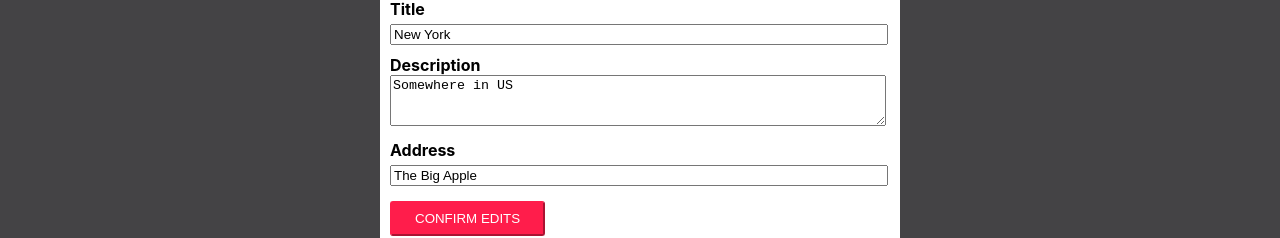
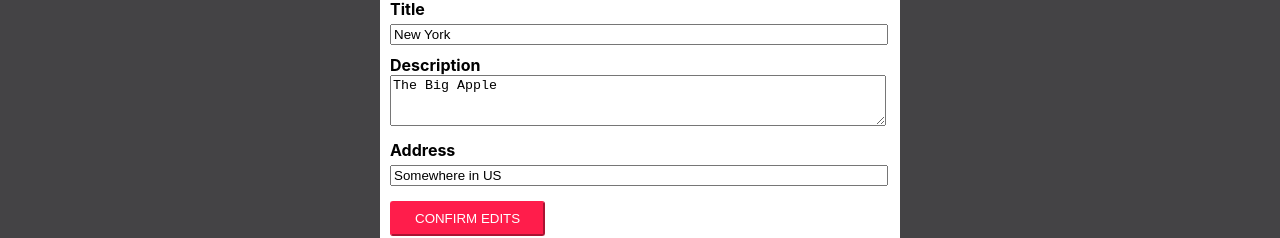
Before and after one commit to G3nK3n/MERN_Projects, a React (Create React App) app in the folder react-login/: page /addplaces/u1 in a window 1280 px wide. Shown: the part 151-389 px from the top of the page. Built offline with nearby package versions, Linux system fonts and the light colour scheme.

Commit message:
Fixed EditPlace Form

```diff
--- a/react-login/src/Components/Places/EditPlace.js
+++ b/react-login/src/Components/Places/EditPlace.js
@@ -1,4 +1,4 @@
-import React, { useState } from "react";
+import React, { useEffect, useState } from "react";
 import classes from './EditPlace.module.css';
 
 import { useParams } from "react-router-dom";
@@ -9,9 +9,51 @@ import Forms from 'react-bootstrap/Form';
 
 const EditPlace = () => {
 
-
     const [form, setForm] = useState({})
     const [errors, setErrors] = useState({})
+
+    const placeId = useParams().placeid;
+
+    const DUMMY_PLACES=[
+        {
+            id: 'p1',
+            place: 'New York',
+            address: 'Somewhere in US',
+            description:  'The Big Apple',
+            creator: 'u1'
+        },
+        {
+            id: 'p2',
+            place: 'Montreal',
+            address: 'Somewhere in Canada',
+            description: 'Home of Poutine',
+            creator: 'u2'
+        }
+        //DOES NOT WORK YET WITH MULTIPLE PLACE ID WITH SAME CREATOR
+
+        // {
+        //     id: 'p3',
+        //     place: 'Tokyo',
+        //     address: 'Somewhere in Japan',
+        //     description:  'Land of the Rising Sun',
+        //     creator: 'u1'
+        // }
+    ];
+
+    const filterEditPlace = DUMMY_PLACES.filter(eachPlace => eachPlace.creator === placeId);
+
+    //DOES NOT WORK YET WITH MULTIPLE PLACE ID WITH SAME CREATOR
+    useEffect(() => {
+        filterEditPlace.map((t) => {
+            setForm({
+                'title': t.place,
+                'description': t.description,
+                'address': t.address
+            });
+        })
+        console.log(form);
+
+    }, [])
 
     const setField = (field, value) => {
         setForm({
@@ -31,7 +73,7 @@ const EditPlace = () => {
     const validateForm = () => {
         const {title, description, address} = form;
 
-        const  newErrors = {}
+        const newErrors = {}
 
         if(!title || title === '') {
             newErrors.title = "Please enter a title";
@@ -65,40 +107,7 @@ const EditPlace = () => {
             t.description = form.description;
             console.log(form)
         }
-
-
     }
-
-    const placeId = useParams().placeid;
-
-    const DUMMY_PLACES=[
-        {
-            id: 'p1',
-            place: 'New York',
-            address: 'Somewhere in US',
-            description:  'The Big Apple',
-            creator: 'u1'
-        },
-        {
-            id: 'p2',
-            place: 'Montreal',
-            address: 'Somewhere in Canada',
-            description: 'Home of Poutine',
-            creator: 'u2'
-        }
-        //DOES NOT WORK YET WITH MULTIPLE PLACE ID WITH SAME CREATOR
-
-        // {
-        //     id: 'p3',
-        //     place: 'Tokyo',
-        //     address: 'Somewhere in Japan',
-        //     description:  'Land of the Rising Sun',
-        //     creator: 'u1'
-        // }
-    ];
-
-    const filterEditPlace = DUMMY_PLACES.filter(eachPlace => eachPlace.creator === placeId);
-
 
     if(!filterEditPlace) {
         return(
@@ -108,8 +117,8 @@ const EditPlace = () => {
         )
     }
 
+    //TRY AND MAKE MULTIPLE PLACE WITH SAME CREATOR
     //CANT SUBMIT EDIT BECAUSE WE HAVE NO BACKEND YET
-    //FIX THIS
     return(
         <div>
             {filterEditPlace.map((t) => {
@@ -118,21 +127,21 @@ const EditPlace = () => {
                         <Forms>
                             <Forms.Group className={classes.Name} controlId="formBasicName">
                                 <Forms.Label>Title</Forms.Label> <br />
-                                <Forms.Control value={t.place} onChange={(e) => setField('title', e.target.value)} isInvalid={!!errors.title} name="title" required type="name" />
+                                <Forms.Control defaultValue={t.place} onChange={(e) => setField('title', e.target.value)} isInvalid={!!errors.title} name="title" required type="name" />
                             </Forms.Group>
                             <Forms.Control.Feedback type='invalid'>
                                 {errors.title}
                             </Forms.Control.Feedback>
                             <Forms.Group className={classes.Description} controlId="formBasicDescription">
                                 <Forms.Label>Description</Forms.Label> <br />
-                                <Forms.Control value={t.address} onChange={(e) => setField('description', e.target.value)} isInvalid={!!errors.description} name="description" required as="textarea" type="description" rows={3} />
+                                <Forms.Control defaultValue={t.description} onChange={(e) => setField('description', e.target.value)} isInvalid={!!errors.description} name="description" required as="textarea" type="description" rows={3} />
                             </Forms.Group>
                             <Forms.Control.Feedback type='invalid'>
                                 {errors.description}
                             </Forms.Control.Feedback>
                             <Forms.Group className={classes.Password} controlId="formBasicAddress">
                                 <Forms.Label>Address</Forms.Label> <br />
-                                <Forms.Control value={t.description} onChange={(e) => setField('address', e.target.value)} isInvalid={!!errors.address} name="address" required type="address" />
+                                <Forms.Control defaultValue={t.address} onChange={(e) => setField('address', e.target.value)} isInvalid={!!errors.address} name="address" required type="address" />
                             </Forms.Group>
                             <Forms.Control.Feedback type='invalid'>
                                 {errors.address}
```
